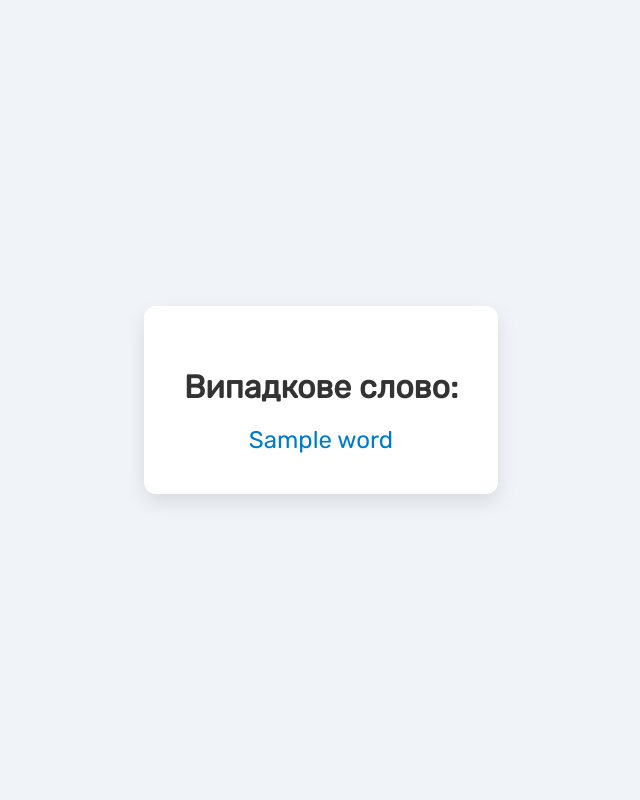
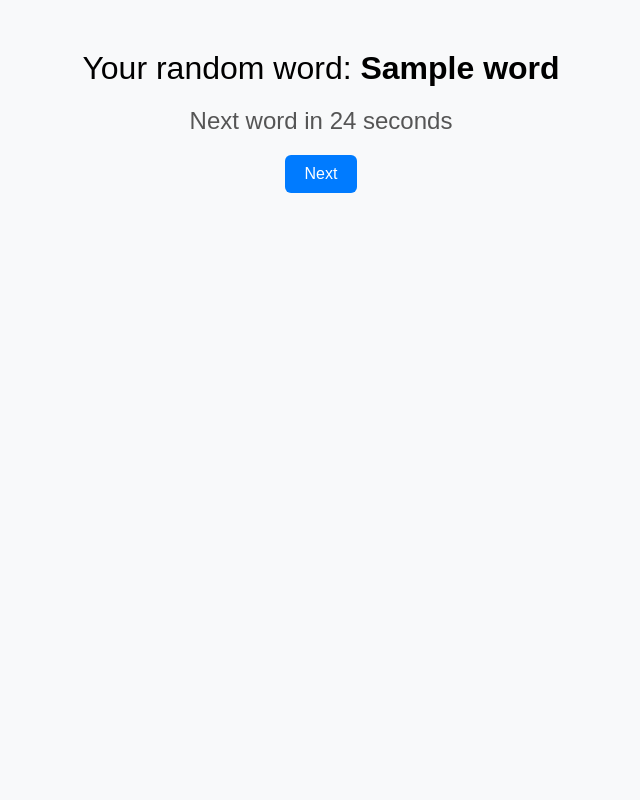
Before and after one commit to AndyOsa/random_word, a Django app: template random_words/randomwordsite/randomwordsite/randomwordsite/generator/template/generator/word.html in a window 1280 px wide. Shown: the whole page, without its empty margins (319-959 px from the left). Run offline with Django 5.2, Linux system fonts and the light colour scheme; the template is opened without the code that fills it: most values are stand-ins (such as "Sample title", 1, 10 or a date in 2020).

Commit message:
Update word.html

```diff
--- a/random_words/randomwordsite/randomwordsite/randomwordsite/generator/template/generator/word.html
+++ b/random_words/randomwordsite/randomwordsite/randomwordsite/generator/template/generator/word.html
@@ -1,41 +1,92 @@
 <!DOCTYPE html>
-<html lang="uk">
+<html>
 <head>
-    <meta charset="UTF-8">
-    <title>Випадкове слово</title>
-    <link href="https://fonts.googleapis.com/css2?family=Rubik&display=swap" rel="stylesheet">
+    <title>Random Word</title>
     <style>
         body {
-            font-family: 'Rubik', sans-serif;
-            background: #f0f4f8;
-            color: #333;
-            display: flex;
-            justify-content: center;
-            align-items: center;
-            height: 100vh;
-            margin: 0;
+            font-family: Arial, sans-serif;
+            text-align: center;
+            margin-top: 50px;
+            background-color: #f8f9fa;
         }
-        .container {
-            background: white;
-            padding: 40px;
-            border-radius: 12px;
-            box-shadow: 0 8px 20px rgba(0, 0, 0, 0.1);
-            text-align: center;
-        }
-        h1 {
+        .word {
             font-size: 2em;
             margin-bottom: 20px;
         }
-        .word {
+        .timer {
             font-size: 1.5em;
-            color: #007acc;
+            color: #555;
+            margin-bottom: 20px;
+        }
+        .next-btn {
+            padding: 10px 20px;
+            font-size: 1em;
+            border: none;
+            border-radius: 6px;
+            background-color: #007bff;
+            color: white;
+            cursor: pointer;
+        }
+        .next-btn:hover {
+            background-color: #0056b3;
+        }
+        .firework {
+            position: fixed;
+            width: 10px;
+            height: 10px;
+            background: transparent;
+            border-radius: 50%;
+            animation: explode 0.8s ease-out forwards;
+        }
+
+        @keyframes explode {
+            0% {
+                opacity: 1;
+                transform: scale(1) translate(0, 0);
+            }
+            100% {
+                opacity: 0;
+                transform: scale(2) translate(var(--x), var(--y));
+            }
         }
     </style>
 </head>
 <body>
-    <div class="container">
-        <h1>Випадкове слово:</h1>
-        <div class="word">{{ word }}</div>
-    </div>
+    <div class="word">Your random word: <strong>{{ word }}</strong></div>
+    <div class="timer">Next word in <span id="countdown">30</span> seconds</div>
+    <button class="next-btn" onclick="location.reload()">Next</button>
+
+    <audio id="sound" src="https://www.soundjay.com/button/beep-07.wav" preload="auto"></audio>
+
+    <script>
+        let seconds = 30;
+        const countdownEl = document.getElementById('countdown');
+        const sound = document.getElementById('sound');
+
+        const timer = setInterval(() => {
+            seconds--;
+            countdownEl.textContent = seconds;
+            if (seconds <= 0) {
+                clearInterval(timer);
+                sound.play();
+                showFireworks();
+                setTimeout(() => location.reload(), 3000);
+            }
+        }, 1000);
+
+        function showFireworks() {
+            for (let i = 0; i < 30; i++) {
+                const fw = document.createElement('div');
+                fw.className = 'firework';
+                fw.style.left = Math.random() * window.innerWidth + 'px';
+                fw.style.top = Math.random() * window.innerHeight + 'px';
+                fw.style.setProperty('--x', `${(Math.random() - 0.5) * 200}px`);
+                fw.style.setProperty('--y', `${(Math.random() - 0.5) * 200}px`);
+                fw.style.background = `hsl(${Math.random() * 360}, 100%, 50%)`;
+                document.body.appendChild(fw);
+                setTimeout(() => fw.remove(), 800);
+            }
+        }
+    </script>
 </body>
 </html>
```
